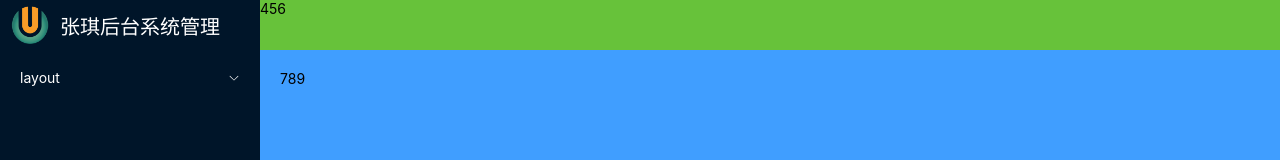
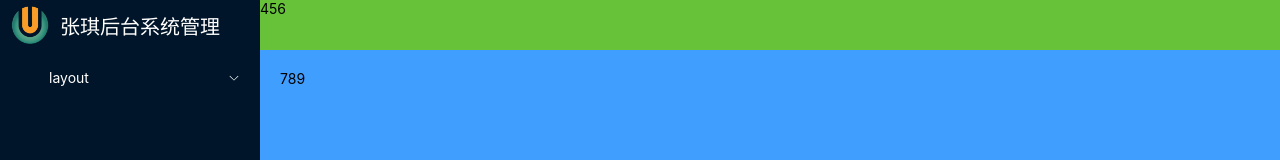
Before and after one commit to zhang09271104/zq-admin, a Vue app: page /#/123 in a window 1280 px wide. Before the commit this address led to /#/123. Shown: the top 160 px of the page. Built offline with nearby package versions, Linux system fonts and the light colour scheme.

Commit message:
feat: 递归组件生成动态菜单开发

```diff
--- a/src/layout/menu/index.vue
+++ b/src/layout/menu/index.vue
@@ -2,21 +2,38 @@
   <div>
     <template v-for="item in menuList" :key="item.path">
       <template v-if="!item.children">
-        <el-menu-item v-if="!item.meta.hidden">
+        <el-menu-item v-if="!item.meta.hidden" :index="item.path" @click="goRoute">
           <template #title>
+            <el-icon>
+              <component :is="item.meta.icon" />
+            </el-icon>
             {{ item.meta.title }}
           </template>
         </el-menu-item>
       </template>
       <template v-if="item.children && item.children.length === 1">
-        <el-menu-item v-if="!item.children[0].meta.hidden">
+        <el-menu-item
+          v-if="!item.children[0].meta.hidden"
+          :index="item.children[0].path"
+          @click="goRoute"
+        >
           <template #title>
+            <el-icon>
+              <component :is="item.children[0].meta.icon" />
+            </el-icon>
             {{ item.children[0].meta.title }}
           </template>
         </el-menu-item>
       </template>
-      <el-sub-menu v-if="item.children && item.children.length > 1" index="2-4">
+      <el-sub-menu
+        v-if="item.children && item.children.length > 1"
+        :index="item.path"
+        @click="goRoute"
+      >
         <template #title>
+          <el-icon>
+            <component :is="item.meta.icon" />
+          </el-icon>
           {{ item.meta.title }}
         </template>
         <NavMenu :menu-list="item.children" />
@@ -29,11 +46,10 @@ defineOptions({
   name: 'NavMenu'
 })
 defineProps(['menuList'])
+
+const goRoute = (value: any) => {
+  console.log(value)
+}
 </script>
-<!--<script lang="ts">-->
-<!--export default {-->
-<!--  name: 'Menu',-->
-<!--}-->
-<!--</script>-->
 
 <style scoped></style>
```
